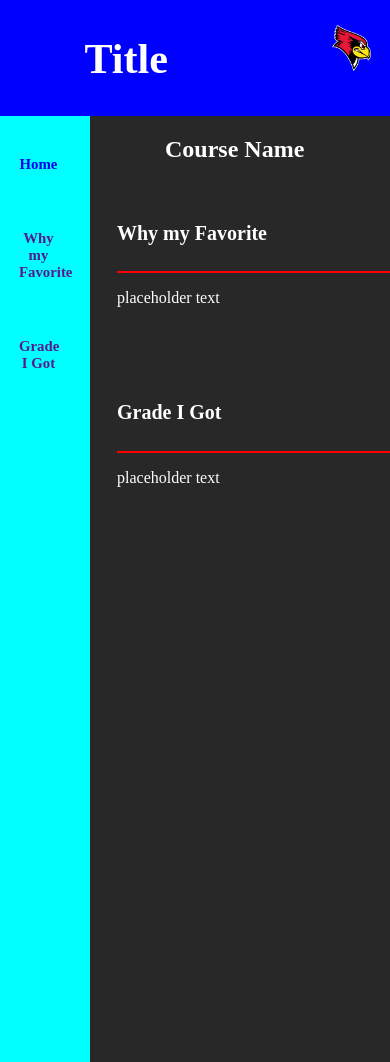
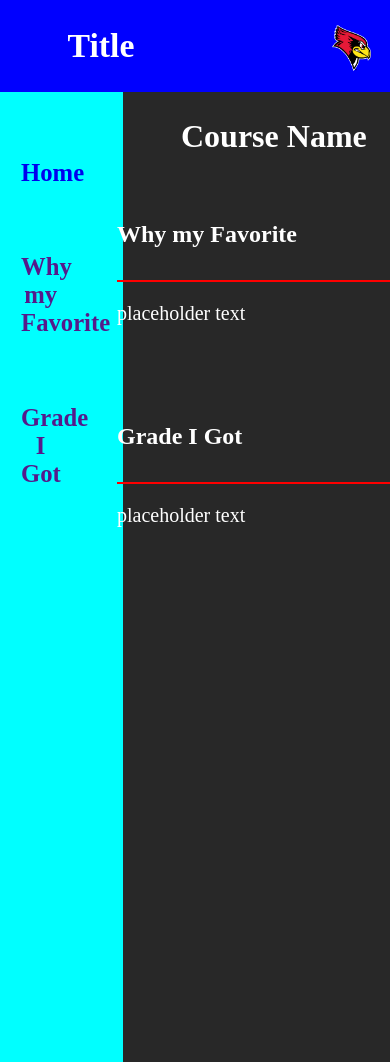
Before and after one commit to sk8terboyz/reactive-site, a plain HTML site: page index.html in a window 390 px wide. Shown: the top 1062 px of the page. Drawn offline with Linux system fonts and the light colour scheme.

Commit message:
Added 500px max-width styles

```diff
--- a/assets/style.css
+++ b/assets/style.css
@@ -108,6 +108,7 @@ hr {
     }
 }
  */
+
  @media (max-width: 800px) {
 
      .title_container {
@@ -134,6 +135,35 @@ hr {
 
     h2 {
         font-size: 1.5rem;
+        left: 5%;
+    }
+}
+
+@media (max-width: 500px) {
+    .title_container {
+        font-size: 2vh;
+    }
+
+    .sidebar-link_container {
+        font-size: 2.5vh;
+        padding-left: 1em;
+        padding-right: 3em;
+        height: 100%;
+        text-align: center;
+    }
+
+    .content_headers {
+        font-size: 1.5rem;
+        padding-top: 10%;
+    }
+
+    p {
+        font-size: 1.25rem;
+        padding-bottom: 10%;
+    }
+
+    h2 {
+        font-size: 2rem;
         left: 5%;
     }
 }
```
Lines whose indentation alone changed are shown as unchanged.
